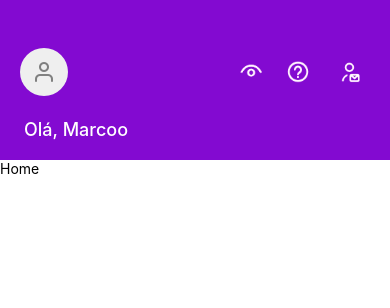
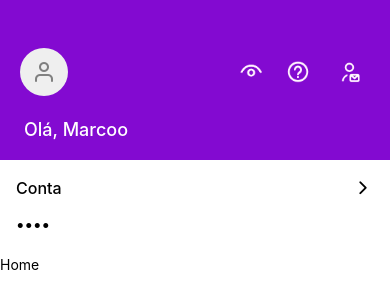
Before and after one commit to M4rcoToni/NUBANK-Clone-rn, a React Native app: screen / in a window 390 px wide. Shown: the top 308 px of the page. Built offline with nearby package versions, Linux system fonts and the light colour scheme.

Commit message:
need fix states

```diff
--- /dev/null
+++ b/src/components/Account.tsx
@@ -0,0 +1,43 @@
+import React, { useState } from 'react';
+import { View, Text, TouchableOpacity } from 'react-native';
+import { Feather } from '@expo/vector-icons';
+interface Props {
+  isClosed: boolean;
+}
+
+export function Account({ isClosed }: Props) {
+  const [isOpen, setIsOpen] = useState(isClosed);
+
+
+  console.log("acc", isOpen);
+
+
+  return (
+    <TouchableOpacity
+      className=' h-24 p-4'
+      activeOpacity={1}
+    >
+      <View className='flex-row justify-between '>
+
+        <Text className='font-medium text-base'>
+          Conta
+        </Text>
+        <Feather
+          name='chevron-right'
+          size={22}
+        />
+      </View>
+      {
+        isOpen ?
+          <Text
+            className='pt-3 text-base font-medium'
+          >R$ 0,23</Text>
+          :
+          <Text
+            className='pt-3 text-base font-medium'
+          >••••</Text>
+      }
+
+    </TouchableOpacity>
+  );
+}
--- a/src/components/Header.tsx
+++ b/src/components/Header.tsx
@@ -1,9 +1,10 @@
 import React, { useState } from 'react';
 import { View, Text, Image, TouchableOpacity } from 'react-native';
-import { Feather } from '@expo/vector-icons'
+import { Feather } from '@expo/vector-icons';
 
 interface Props {
   isClosed: boolean;
+  handleShowMoney: () => void;
 }
 
 export function Header({ isClosed }: Props) {
@@ -11,6 +12,8 @@ export function Header({ isClosed }: Props) {
 
   function handleShowMoney() {
     setIsOpen(prevState => !isOpen)
+    console.log(isOpen);
+
   }
   return (
     <View className='h-40 bg-purple-100 '>
@@ -28,7 +31,8 @@ export function Header({ isClosed }: Props) {
             onPress={handleShowMoney}
             activeOpacity={1}
           >
-            {isOpen ?
+            {
+              isOpen ?
                 <Image
                   className='w-10 h-10'
                   source={require('../../assets/app-icons/eyeopen.png')}
@@ -39,7 +43,7 @@ export function Header({ isClosed }: Props) {
                   source={require('../../assets/app-icons/eyeclose.png')}
                 />
             }
-
+            {isOpen}
           </TouchableOpacity>
 
           <TouchableOpacity
--- a/src/screens/Home.tsx
+++ b/src/screens/Home.tsx
@@ -1,14 +1,21 @@
-import React, { useState } from 'react';
+import React, { useEffect, useState } from 'react';
 import { View, Text } from 'react-native';
+import { Account } from '../components/Account';
 import { Header } from '../components/Header';
 
 
 export function Home() {
-  const [isOpen, setIsOpen] = useState(true);
-
+  const [isOpen, setIsOpen] = useState(false);
+  useEffect(() => {
+    console.log("Home", isOpen);
+  }, [isOpen]);
   return (
     <View className='flex-1 bg-white-100'>
       <Header
+        handleShowMoney={() => setIsOpen(prevState => !isOpen)}
+        isClosed
+      />
+      <Account
         isClosed={isOpen}
       />
       <Text>Home</Text>
```
Lines whose indentation alone changed are shown as unchanged.
